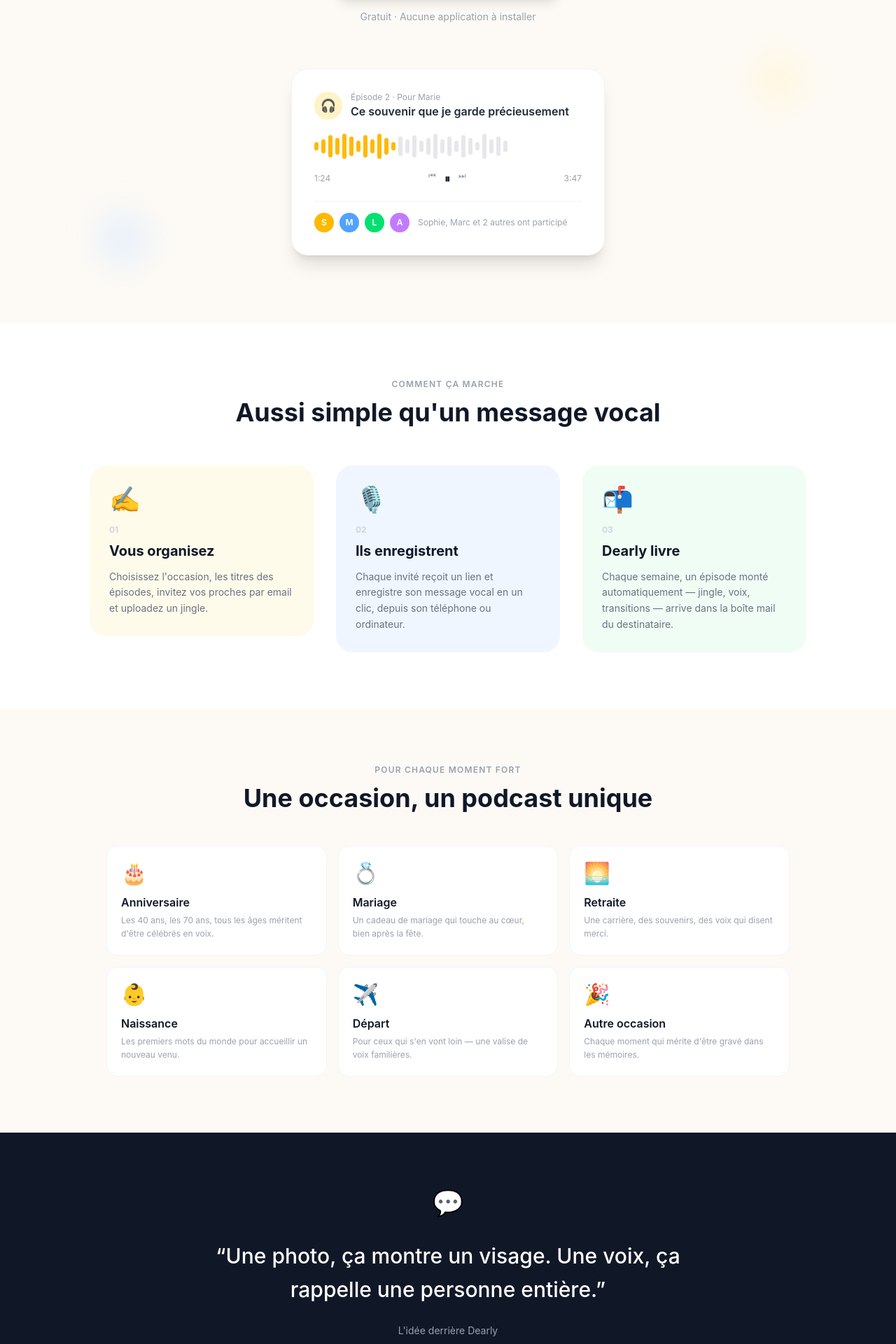
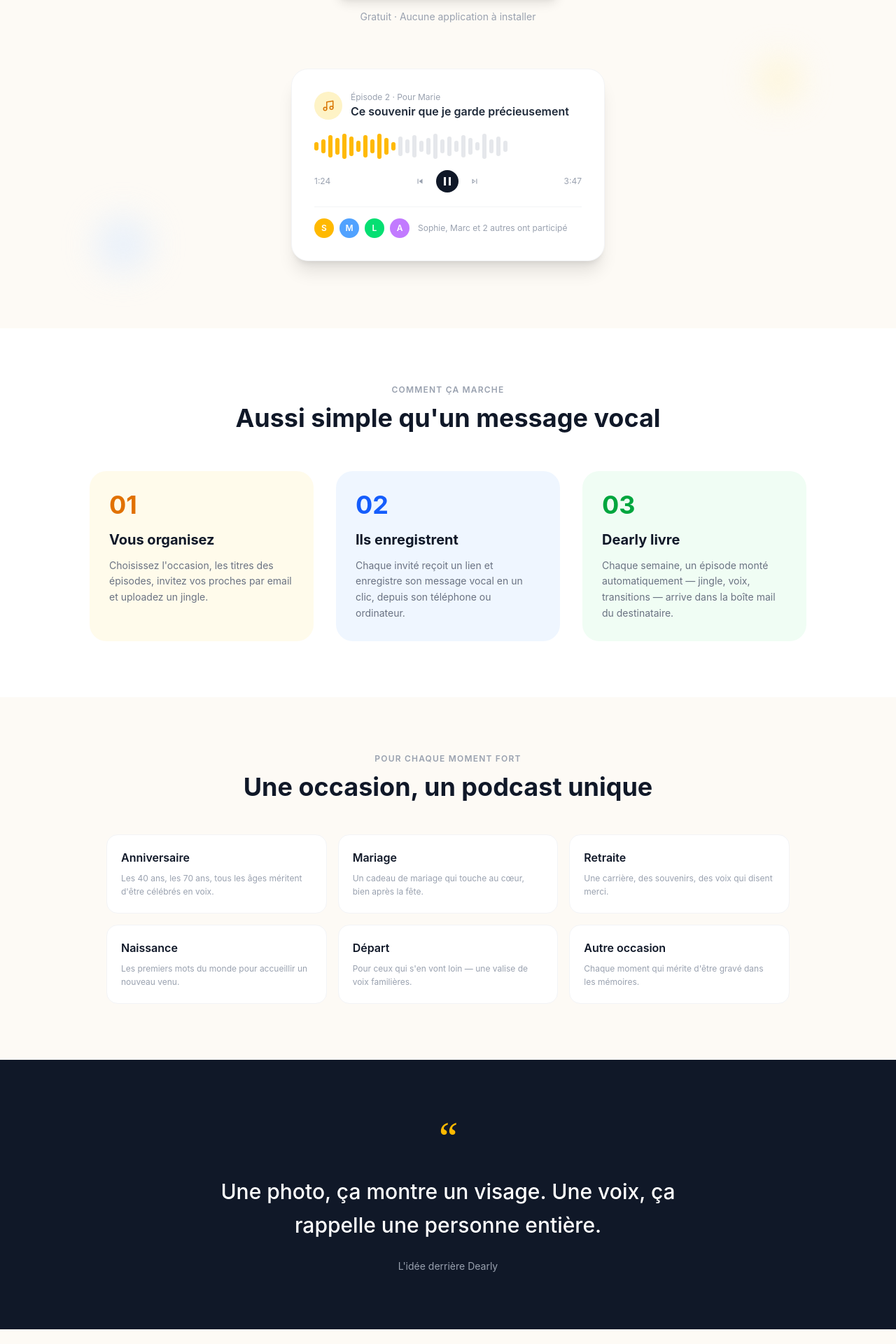
Before and after one commit to Gussy22/Ripple, a Next.js app: page / in a window 1280 px wide. Shown: the part 580-2500 px from the top of the page at 70% size. Built offline with nearby package versions, Linux system fonts and the light colour scheme.

Commit message:
Landing page : suppression des emojis

```diff
--- a/app/page.tsx
+++ b/app/page.tsx
@@ -19,7 +19,7 @@ export default function Home() {
       <section className="max-w-5xl mx-auto px-6 pt-16 pb-24 text-center">
         {/* Badge */}
         <div className="inline-flex items-center gap-2 bg-amber-50 border border-amber-200 text-amber-700 text-xs font-medium px-4 py-1.5 rounded-full mb-8">
-          🎙️ Livré automatiquement chaque semaine par email
+          Livré automatiquement chaque semaine par email
         </div>
 
         {/* Headline */}
@@ -42,11 +42,15 @@ export default function Home() {
         </Link>
         <p className="mt-4 text-sm text-gray-400">Gratuit · Aucune application à installer</p>
 
-        {/* Illustration hero */}
+        {/* Illustration hero — faux lecteur audio */}
         <div className="mt-16 relative">
           <div className="bg-white rounded-3xl shadow-xl border border-gray-100 p-8 max-w-md mx-auto text-left">
             <div className="flex items-center gap-3 mb-5">
-              <div className="w-10 h-10 rounded-full bg-amber-100 flex items-center justify-center text-lg">🎧</div>
+              <div className="w-10 h-10 rounded-full bg-amber-100 flex items-center justify-center">
+                <svg width="18" height="18" viewBox="0 0 24 24" fill="none" stroke="#d97706" strokeWidth="2" strokeLinecap="round" strokeLinejoin="round">
+                  <path d="M9 18V5l12-2v13"/><circle cx="6" cy="18" r="3"/><circle cx="18" cy="16" r="3"/>
+                </svg>
+              </div>
               <div>
                 <p className="text-xs text-gray-400">Épisode 2 · Pour Marie</p>
                 <p className="font-semibold text-gray-800">Ce souvenir que je garde précieusement</p>
@@ -62,17 +66,19 @@ export default function Home() {
                 />
               ))}
             </div>
-            <div className="flex items-center justify-between text-xs text-gray-400">
+            <div className="flex items-center justify-between text-xs text-gray-400 mb-5">
               <span>1:24</span>
-              <div className="flex gap-3">
-                <span>⏮</span>
-                <span className="text-gray-800 font-bold text-base">⏸</span>
-                <span>⏭</span>
+              <div className="flex items-center gap-4">
+                <svg width="14" height="14" viewBox="0 0 24 24" fill="currentColor"><path d="M6 6h2v12H6zm3.5 6 8.5 6V6z"/></svg>
+                <div className="w-8 h-8 rounded-full bg-gray-900 flex items-center justify-center">
+                  <svg width="10" height="12" viewBox="0 0 10 12" fill="white"><rect x="0" y="0" width="3" height="12"/><rect x="7" y="0" width="3" height="12"/></svg>
+                </div>
+                <svg width="14" height="14" viewBox="0 0 24 24" fill="currentColor"><path d="M6 18l8.5-6L6 6v12zm2-8.14 4.77 2.14L8 14.14V9.86z"/><path d="M16 6h2v12h-2z"/></svg>
               </div>
               <span>3:47</span>
             </div>
             {/* Contributeurs */}
-            <div className="mt-5 pt-4 border-t border-gray-100 flex items-center gap-2">
+            <div className="pt-4 border-t border-gray-100 flex items-center gap-2">
               {["S","M","L","A"].map((l, i) => (
                 <div key={i} className={`w-7 h-7 rounded-full flex items-center justify-center text-xs font-semibold text-white ${["bg-amber-400","bg-blue-400","bg-green-400","bg-purple-400"][i]}`}>
                   {l}
@@ -81,7 +87,6 @@ export default function Home() {
               <p className="text-xs text-gray-400 ml-1">Sophie, Marc et 2 autres ont participé</p>
             </div>
           </div>
-          {/* Bulles décoratives */}
           <div className="absolute -top-4 -right-4 w-16 h-16 bg-amber-100 rounded-full opacity-60 blur-xl" />
           <div className="absolute -bottom-4 -left-4 w-20 h-20 bg-blue-100 rounded-full opacity-60 blur-xl" />
         </div>
@@ -100,31 +105,28 @@ export default function Home() {
                 num: "01",
                 titre: "Vous organisez",
                 desc: "Choisissez l'occasion, les titres des épisodes, invitez vos proches par email et uploadez un jingle.",
-                icon: "✍️",
                 couleur: "bg-amber-50",
+                accent: "text-amber-600",
               },
               {
                 num: "02",
                 titre: "Ils enregistrent",
                 desc: "Chaque invité reçoit un lien et enregistre son message vocal en un clic, depuis son téléphone ou ordinateur.",
-                icon: "🎙️",
                 couleur: "bg-blue-50",
+                accent: "text-blue-600",
               },
               {
                 num: "03",
                 titre: "Dearly livre",
                 desc: "Chaque semaine, un épisode monté automatiquement — jingle, voix, transitions — arrive dans la boîte mail du destinataire.",
-                icon: "📬",
                 couleur: "bg-green-50",
+                accent: "text-green-600",
               },
             ].map((step) => (
-              <div key={step.num} className="relative">
-                <div className={`${step.couleur} rounded-3xl p-7`}>
-                  <div className="text-4xl mb-4">{step.icon}</div>
-                  <p className="text-xs font-bold text-gray-300 mb-2">{step.num}</p>
-                  <h3 className="text-xl font-bold text-gray-900 mb-3">{step.titre}</h3>
-                  <p className="text-gray-500 text-sm leading-relaxed">{step.desc}</p>
-                </div>
+              <div key={step.num} className={`${step.couleur} rounded-3xl p-7`}>
+                <p className={`text-4xl font-bold ${step.accent} mb-4`}>{step.num}</p>
+                <h3 className="text-xl font-bold text-gray-900 mb-3">{step.titre}</h3>
+                <p className="text-gray-500 text-sm leading-relaxed">{step.desc}</p>
               </div>
             ))}
           </div>
@@ -139,16 +141,15 @@ export default function Home() {
         </h2>
         <div className="grid grid-cols-2 md:grid-cols-3 gap-4">
           {[
-            { emoji: "🎂", titre: "Anniversaire", desc: "Les 40 ans, les 70 ans, tous les âges méritent d'être célébrés en voix." },
-            { emoji: "💍", titre: "Mariage", desc: "Un cadeau de mariage qui touche au cœur, bien après la fête." },
-            { emoji: "🌅", titre: "Retraite", desc: "Une carrière, des souvenirs, des voix qui disent merci." },
-            { emoji: "👶", titre: "Naissance", desc: "Les premiers mots du monde pour accueillir un nouveau venu." },
-            { emoji: "✈️", titre: "Départ", desc: "Pour ceux qui s'en vont loin — une valise de voix familières." },
-            { emoji: "🎉", titre: "Autre occasion", desc: "Chaque moment qui mérite d'être gravé dans les mémoires." },
+            { titre: "Anniversaire", desc: "Les 40 ans, les 70 ans, tous les âges méritent d'être célébrés en voix." },
+            { titre: "Mariage", desc: "Un cadeau de mariage qui touche au cœur, bien après la fête." },
+            { titre: "Retraite", desc: "Une carrière, des souvenirs, des voix qui disent merci." },
+            { titre: "Naissance", desc: "Les premiers mots du monde pour accueillir un nouveau venu." },
+            { titre: "Départ", desc: "Pour ceux qui s'en vont loin — une valise de voix familières." },
+            { titre: "Autre occasion", desc: "Chaque moment qui mérite d'être gravé dans les mémoires." },
           ].map((occ) => (
             <div key={occ.titre} className="bg-white border border-gray-100 rounded-2xl p-5 hover:shadow-md transition-shadow">
-              <span className="text-3xl">{occ.emoji}</span>
-              <h3 className="font-semibold text-gray-900 mt-3 mb-1">{occ.titre}</h3>
+              <h3 className="font-semibold text-gray-900 mb-2">{occ.titre}</h3>
               <p className="text-xs text-gray-400 leading-relaxed">{occ.desc}</p>
             </div>
           ))}
@@ -158,9 +159,9 @@ export default function Home() {
       {/* Citation émotionnelle */}
       <section className="bg-gray-900 text-white py-20 px-6">
         <div className="max-w-3xl mx-auto text-center">
-          <p className="text-4xl mb-8">💬</p>
+          <p className="text-6xl font-serif text-amber-400 leading-none mb-6">&ldquo;</p>
           <blockquote className="text-2xl md:text-3xl font-medium leading-relaxed mb-6">
-            &ldquo;Une photo, ça montre un visage. Une voix, ça rappelle une personne entière.&rdquo;
+            Une photo, ça montre un visage. Une voix, ça rappelle une personne entière.
           </blockquote>
           <p className="text-gray-400 text-sm">L&apos;idée derrière Dearly</p>
         </div>
@@ -199,7 +200,6 @@ export default function Home() {
       {/* CTA final */}
       <section className="bg-amber-50 py-20 px-6">
         <div className="max-w-xl mx-auto text-center">
-          <p className="text-5xl mb-6">🎁</p>
           <h2 className="text-3xl md:text-4xl font-bold text-gray-900 mb-4">
             Prêt à offrir quelque chose d&apos;inoubliable ?
           </h2>
@@ -219,7 +219,7 @@ export default function Home() {
       <footer className="border-t border-gray-100 py-8 px-6">
         <div className="max-w-5xl mx-auto flex items-center justify-between">
           <span className="font-bold text-gray-900">dearly</span>
-          <p className="text-xs text-gray-400">Fait avec ❤️ pour les moments qui comptent</p>
+          <p className="text-xs text-gray-400">Fait pour les moments qui comptent</p>
         </div>
       </footer>
 
```
